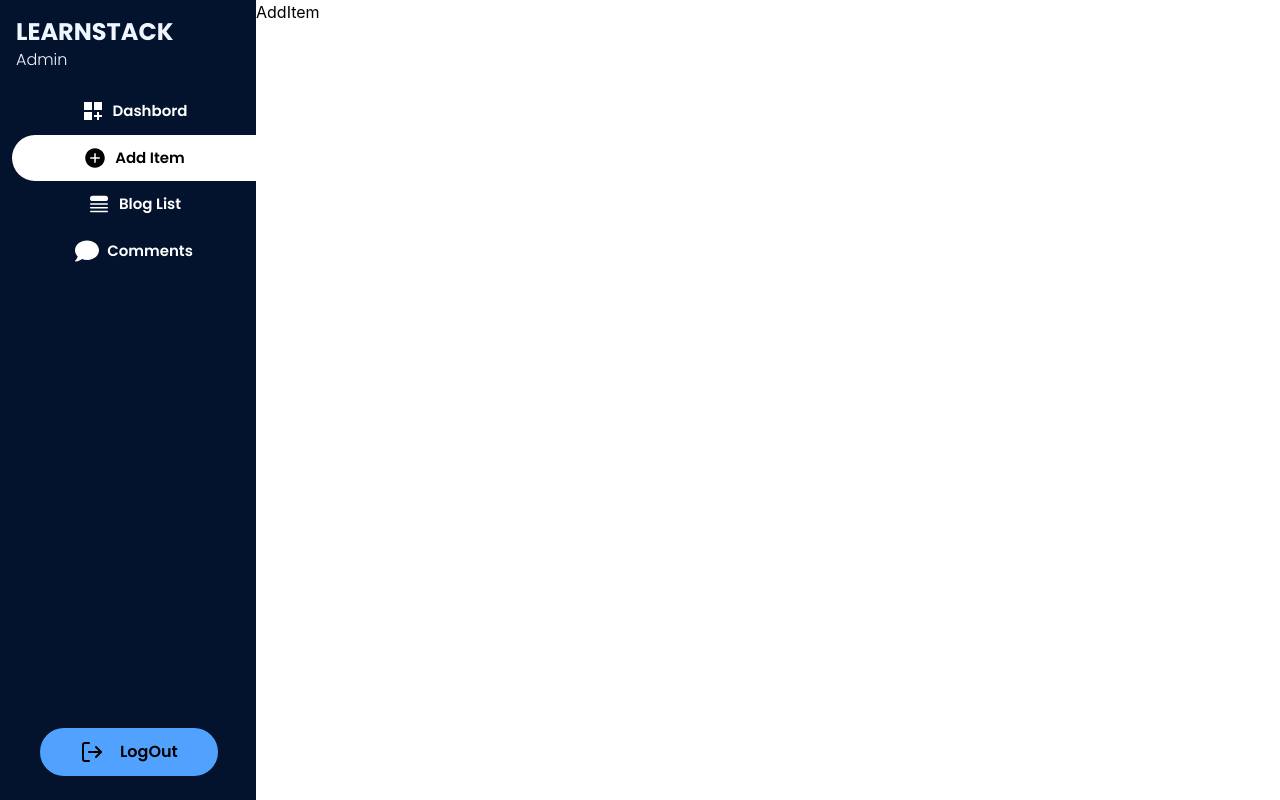
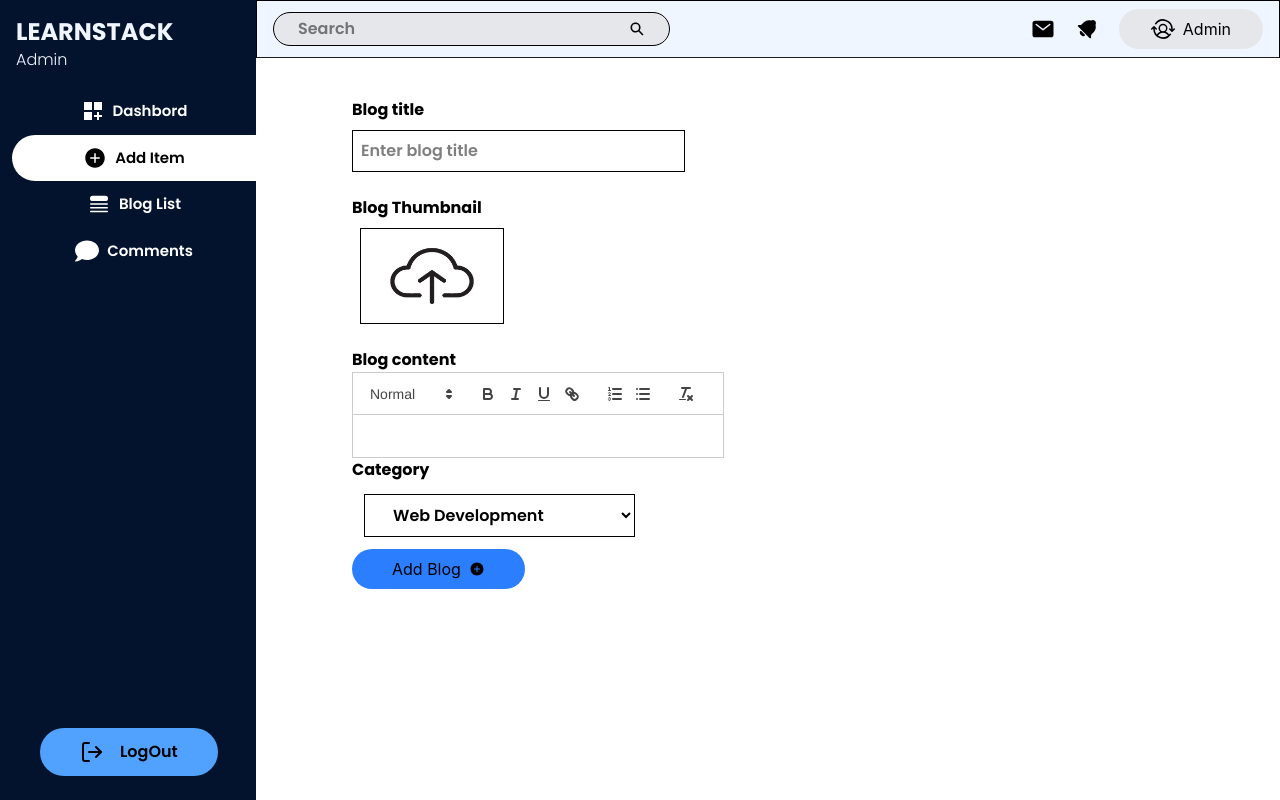
Before and after one commit to LakshanJayalath171/Blog-Application, a React (Vite) app: page /admin/dashbord in a window 1280 px wide. Both pictures are taken after a click on the element "Add Item". Built offline with nearby package versions, Linux system fonts and the light colour scheme.

Commit message:
All UI created for a addblog section

```diff
--- a/package.json
+++ b/package.json
@@ -12,6 +12,7 @@
   "dependencies": {
     "@react-icons/all-files": "^4.1.0",
     "@tailwindcss/vite": "^4.2.4",
+    "quill": "^2.0.3",
     "react": "^19.2.5",
     "react-dom": "^19.2.5",
     "react-icons": "^5.6.0",
--- a/src/Components/AddItem.tsx
+++ b/src/Components/AddItem.tsx
@@ -1,9 +1,66 @@
-import React from 'react'
+import { useEffect, useRef, useState } from "react";
+import { IoIosAddCircle } from "react-icons/io";
+import "quill/dist/quill.snow.css";
+import Quill from "quill";
+import { blogCategories, uploadImg } from "../assets/assest";
+
 
 const AddItem = () => {
+  const [value, setValue] = useState("");
+
+  const editorRef = useRef(null)
+  const quillRef = useRef(null)
+
+  const handleChange = (content) => {
+    setValue(content);
+  };
+
+  useEffect(()=>{
+    if(!quillRef.current && editorRef.current){
+      quillRef.current = new Quill(editorRef.current,{theme:"snow"})
+    }
+  },[])
+
   return (
-    <div>AddItem</div>
-  )
-}
+    <div className="flex items-center ">
+      <div className="py-10 px-24">
+        <div>
+          <h2 className="poppins-bold">Blog title</h2>
+          <input
+            type="text"
+            placeholder="Enter blog title"
+            className="p-2 poppins-semibold border border-black mt-2"
+          />
+        </div>
 
-export default AddItem
+        <div className="mt-6">
+          <h2 className="poppins-bold">Blog Thumbnail</h2>
+          <label htmlFor="image">
+            <div className="">
+              <img src={uploadImg} alt="uploader" className="w-36 h-24 border border-solid cursor-pointer m-2"/>
+              <input type="file" id="image" hidden required />
+            </div>
+          </label>
+        </div>
+
+        <div className="mt-6">
+          <h2 className="poppins-bold">Blog content</h2>
+          <div className="" ref={editorRef}>
+          </div>
+        </div>
+
+        <div>
+          <h2 className="poppins-bold">Category</h2>
+          <select name="category" id="" className="px-6 py-2 poppins-semibold border border-balck m-3">
+            {blogCategories.map((items,index)=>(
+              <option value={items.name} key={index}>{items.name}</option>
+            ))}
+          </select>
+        </div>
+        <button type="submit" className="px-10 py-2 rounded-3xl bg-blue-500 flex items-center justify-center gap-2 cursor-pointer">Add Blog<IoIosAddCircle/></button>
+      </div>
+    </div>
+  );
+};
+
+export default AddItem;
--- a/src/Components/DashbordCom.tsx
+++ b/src/Components/DashbordCom.tsx
@@ -7,7 +7,6 @@ import DashbordNavbar from "./DashbordNavbar";
 const DashbordCom = () => {
   return (
     <div>
-      <DashbordNavbar />
       <div className="flex items-center h-full p-2">
         {/* left div  */}
         <div className="flex-1">
--- a/src/Pages/Dashbord.tsx
+++ b/src/Pages/Dashbord.tsx
@@ -9,6 +9,7 @@ import DashbordCom from "../Components/DashbordCom";
 import AddItem from "../Components/AddItem";
 import BlogList from "../Components/BlogList";
 import Comments from "../Components/Comments";
+import DashbordNavbar from "../Components/DashbordNavbar";
 
 
 const Dashbord = () => {
@@ -67,7 +68,9 @@ const Dashbord = () => {
         </div>
       </div>
       {/* right div  */}
+
       <div className="flex-4 relative">
+        <DashbordNavbar />
         <div>{item === "dashbord" && <DashbordCom/>}</div>
         <div>{item === "additem" && <AddItem/>}</div>
         <div>{item === "bloglist" && <BlogList/>}</div>
--- a/src/assets/assest.ts
+++ b/src/assets/assest.ts
@@ -55,8 +55,9 @@ export const blogCategories = [
 import hero from "../assets/hero.png"
 import logo from "../assets/logo.png"
 import phone from "../assets/White and Blue Clean Phone Notification Facebook Story-Photoroom.png"
+import uploadImg from "../assets/upload.jpg"
 
-export {hero,logo,phone}
+export {hero,logo,phone,uploadImg}
 
 // sample blog section
 
```
Also changed, not shown: src/assets/upload.jpg (added), src/index.css (line endings or trailing spaces), 1 other file (tests, documents, lock files or other folders).
